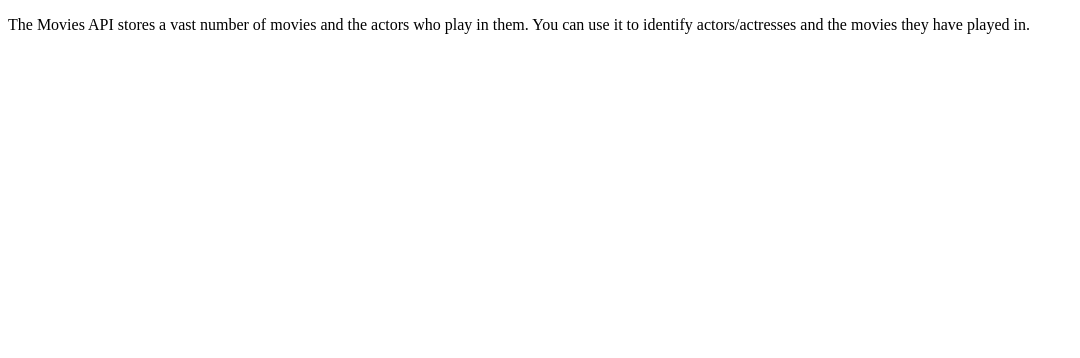
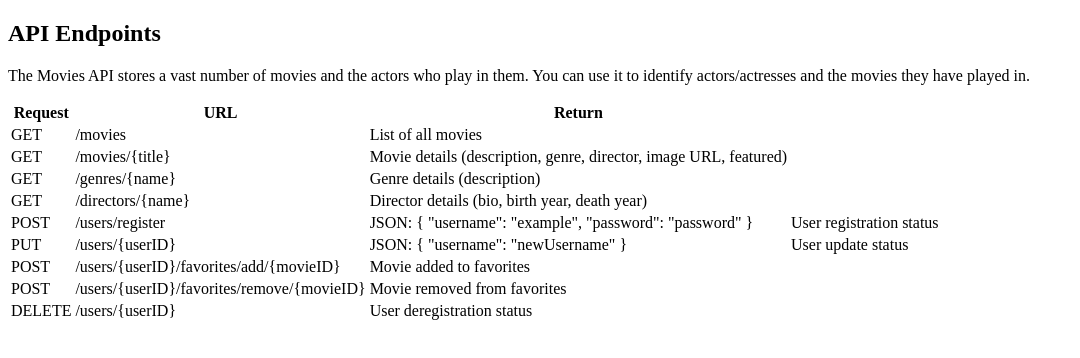
Before and after one commit to HeliaTutueanu/movies-api, a website: page public/documentation.html in a window 1280 px wide. Shown: the whole page, without its empty margins (0-1080 px from the left). Drawn offline with Linux system fonts and the light colour scheme.

Commit message:
updated movies list+endpoints, added doc.html response/url/return for movies+users

```diff
--- a/public/documentation.html
+++ b/public/documentation.html
@@ -6,8 +6,64 @@
 </head>
 
 <body>
+  <h2>API Endpoints</h2>
   <p>The Movies API stores a vast number of movies and the actors who play in them.
     You can use it to identify actors/actresses and the movies they have played in.</p>
+  <table>
+    <tr>
+      <th>Request</th>
+      <th>URL</th>
+      <th>Return</th>
+    </tr>
+    <tr>
+      <td>GET</td>
+      <td>/movies</td>
+      <td>List of all movies</td>
+    </tr>
+    <tr>
+      <td>GET</td>
+      <td>/movies/{title}</td>
+      <td>Movie details (description, genre, director, image URL, featured)</td>
+    </tr>
+    <tr>
+      <td>GET</td>
+      <td>/genres/{name}</td>
+      <td>Genre details (description)</td>
+    </tr>
+    <tr>
+      <td>GET</td>
+      <td>/directors/{name}</td>
+      <td>Director details (bio, birth year, death year)</td>
+    </tr>
+    <tr>
+      <td>POST</td>
+      <td>/users/register</td>
+      <td>JSON: { "username": "example", "password": "password" }</td>
+      <td>User registration status</td>
+    </tr>
+    <tr>
+      <td>PUT</td>
+      <td>/users/{userID}</td>
+      <td>JSON: { "username": "newUsername" }</td>
+      <td>User update status</td>
+    </tr>
+    <tr>
+      <td>POST</td>
+      <td>/users/{userID}/favorites/add/{movieID}</td>
+      <td>Movie added to favorites</td>
+    </tr>
+    <tr>
+      <td>POST</td>
+      <td>/users/{userID}/favorites/remove/{movieID}</td>
+      <td>Movie removed from favorites</td>
+    </tr>
+    <tr>
+      <td>DELETE</td>
+      <td>/users/{userID}</td>
+      <td>User deregistration status</td>
+    </tr>
+  </table>
+
 </body>
 
 </html>
```
Also changed, not shown: index.js (+80 -12 lines).
